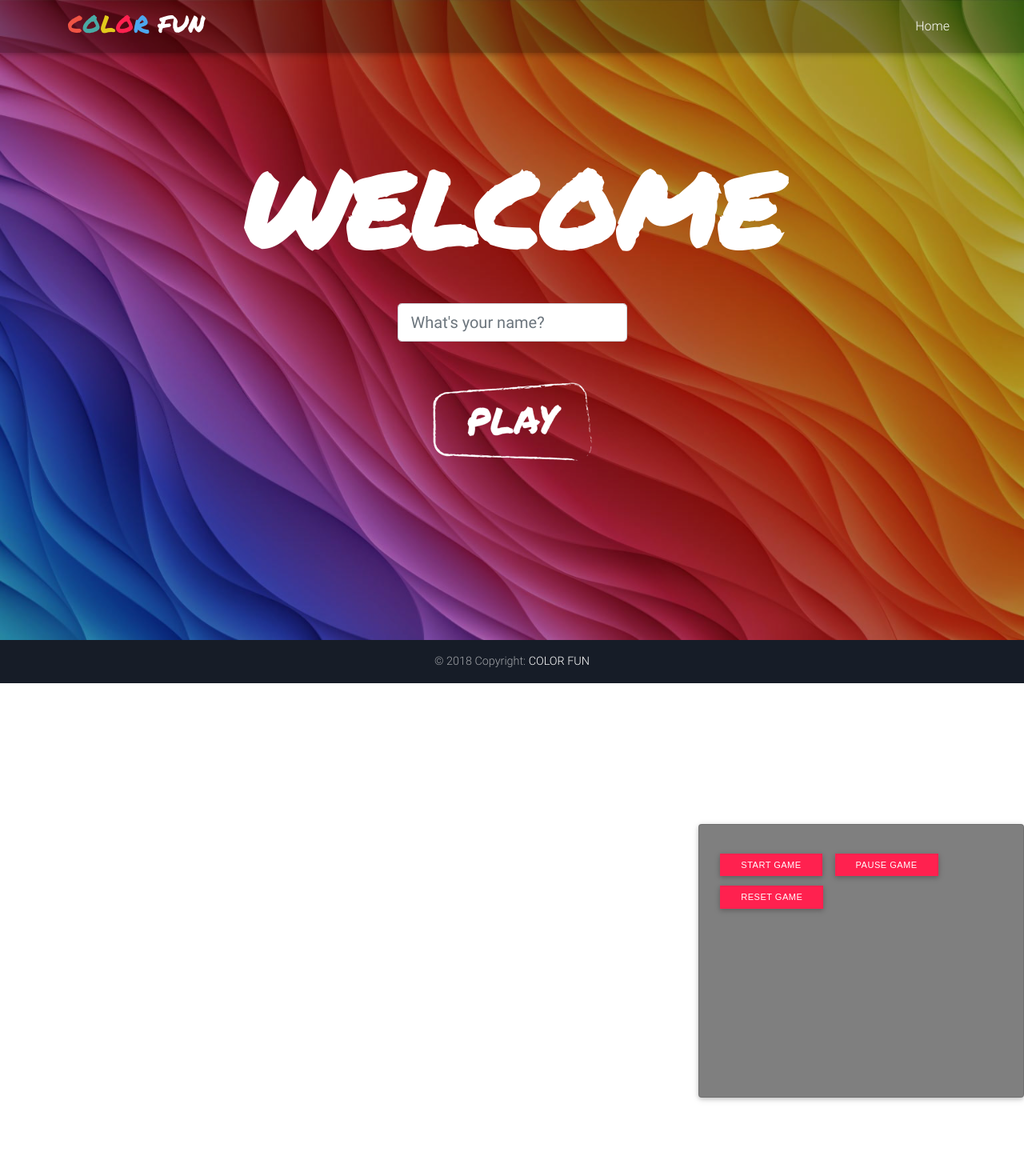
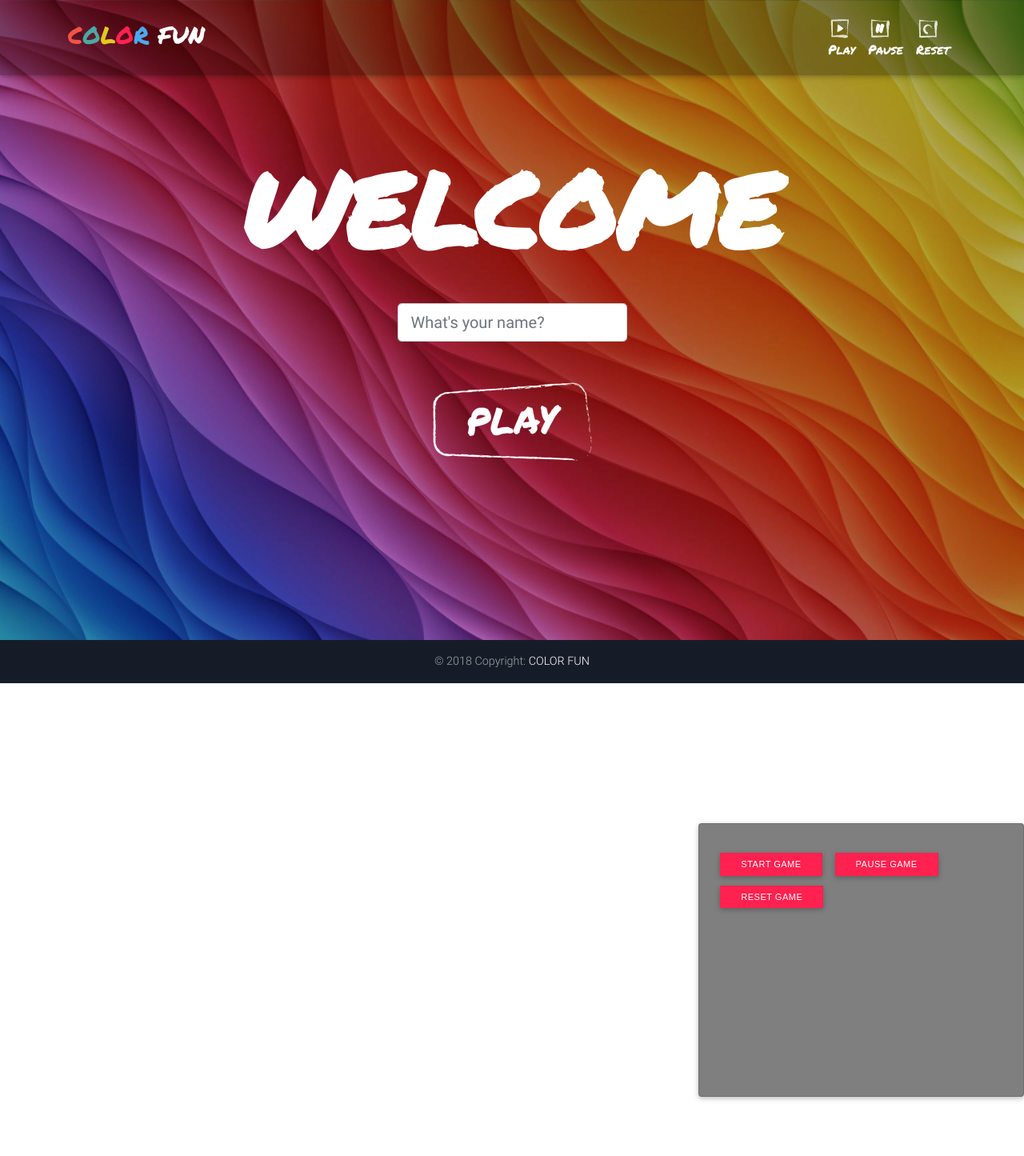
Before and after one commit to playeasynow/ProjectOneTeamWon, a plain HTML site: page index.html in a window 1280 px wide. Shown: the top 1445 px of the page at 80% size. Drawn offline with nearby package versions, Linux system fonts and the light colour scheme; a script that the page names is missing.

Commit message:
added new buttons on navbar

```diff
--- a/assets/css/style.css
+++ b/assets/css/style.css
@@ -37,7 +37,7 @@ body,
 /* Footer color for sake of consistency with Navbar */
 .page-footer {
   background-color: #1C2331;
-pos}
+}
 
 
   html,
@@ -85,6 +85,7 @@ pos}
 .text-extra-large {font-size: 30px; line-height:26px}
 .title-large {font-size: 100px; line-height:95px}
 .title-extra-large {font-size: 130px; line-height:120px}
+.title-large-timer {font-size: 300px;}
 
 /* text color */
 .text-white {color:#FFF}
@@ -308,6 +309,16 @@ pos}
 .margin-75px-tb {margin-top:75px; margin-bottom:75px;}
 .margin-100px-tb {margin-top:100px; margin-bottom:100px;}
 
+/* Opacity */
+.opacity1 {opacity:.1}
+.opacity2 {opacity:.2}
+.opacity3 {opacity:.3}
+.opacity4 {opacity:.4}
+.opacity5 {opacity:.5}
+.opacity6 {opacity:.6}
+.opacity7 {opacity:.7}
+.opacity8 {opacity:.8}
+.opacity9 {opacity:.9}
 
 #unsplash-bg {
     width: 100%;
@@ -391,14 +402,14 @@ header nav .nav-header-container {display: table-cell; vertical-align: middle; p
   z-index: -100;
 }
 
-#navbarFixed {
+/* #navbarFixed {
     z-index: 1;
-}
+} */
 
 /* modal */
-#myModal {
+/* #myModal {
     z-index: 2;
-}
+} */
 /* The Modal (background) */
 .modal {
     display: none; /* Hidden by default */
@@ -421,7 +432,6 @@ header nav .nav-header-container {display: table-cell; vertical-align: middle; p
 }
 
   #img01 {
-
     position: center;
     repeat: no-repeat;
     size: cover;
@@ -495,7 +505,7 @@ header nav .nav-header-container {display: table-cell; vertical-align: middle; p
   }
 
   /* The Close Button */
-  .close {
+  /* .close {
     position: absolute;
     top: 15px;
     right: 35px;
@@ -503,14 +513,14 @@ header nav .nav-header-container {display: table-cell; vertical-align: middle; p
     font-size: 40px;
     font-weight: bold;
     transition: 0.3s;
-  }
+  } */
 
-  .close:hover,
+  /* .close:hover,
   .close:focus {
     color: #bbb;
     text-decoration: none;
     cursor: pointer;
-  }
+  } */
 
   /* 100% Image Width on Smaller Screens */
   @media only screen and (max-width: 700px){
@@ -543,12 +553,31 @@ header nav .nav-header-container {display: table-cell; vertical-align: middle; p
 }
 
 #timer {
+  position: absolute;
+  top: auto;
+  left: 30%;
+}
+
+.pause-btn {
+  background-image: url("../images/pause_button.png");
+  background-repeat: no-repeat;
+  height: 30px;
+  width: 31px;
   display: block;
-  margin-left: auto;
-  margin-right: auto;
 }
-.timer {
+
+.play {
+  background-image: url("../images/play-button.png");
+  background-repeat: no-repeat;
+  height: 30px;
+  width: 31px;
   display: block;
-  margin-left: auto;
-  margin-right: auto;
 }
+
+.reset-btn {
+  background-image: url("../images/reset_button.png");
+  background-repeat: no-repeat;
+  height: 30px;
+  width: 31px;
+  display: block;
+}
--- a/index.html
+++ b/index.html
@@ -44,20 +44,26 @@
                 <!-- Right -->
                 <ul class="navbar-nav navbar-top navbar-scroll-top">
                     <li class="nav-item">
-                        <a class="nav-link" href="#">Home
+                        <a class="nav-link" href="#">
                             <span class="sr-only">(current)</span>
                         </a>
                     </li>
-                    <!-- <li class="nav-item">
-                        <a class="nav-link inner-link" href="#unsplash-bg" title="Show">Play the Game</a>
-                    </li> -->
+                    <li class="nav-item">
+                        <a class="nav-link inner-link alt-font" href="#unsplash-bg" title="Show"><span class="play"></span> Play </a>
+                    </li>
+                    <li class="nav-item">
+                        <a class="nav-link inner-link alt-font" href="#unsplash-bg" title="Show"><span class="pause-btn"></span> Pause </a>
+                    </li>
+                    <li class="nav-item">
+                        <a class="nav-link inner-link alt-font" href="#unsplash-bg" title="Show"><span class="reset-btn"></span> Reset </a>
+                    </li>
                 </ul>
             </div>
         </div>
     </nav>
 
     <!--------------------------------------------- Start Landing Page --------------------------------------------->
-    <div class="view full-page-intro" class="view full-page-intro" style="background-image: url('./assets/images/wavy-colors.jpg'); background-repeat: no-repeat; background-size: cover;">
+    <div class="view full-page-intro" style="background-image: url('./assets/images/wavy-colors.jpg'); background-repeat: no-repeat; background-size: cover;">
         <!-- Mask & flexbox options-->
         <div class="mask rgba-black-light d-flex justify-content-center align-items-center">
             <!-- Content -->
@@ -91,7 +97,7 @@
             <!-- Content -->
             <div class="container-lr">
                 <!-- Timer section -->
-                <div id="timer" class="col-md-auto alt-font title-extra-large text-white"></div>
+                <div id="timer" class="alt-font title-large-timer text-white opacity6"></div>
 
                 <!-- Pullout instructions panel -->
                 <div class="slide-out-div">
```
Also changed, not shown: assets/images/buttons-01.png (added), assets/images/pause_button.png (added), assets/images/play-button.png (added), assets/images/reset_button.png (added), 1 other file.
